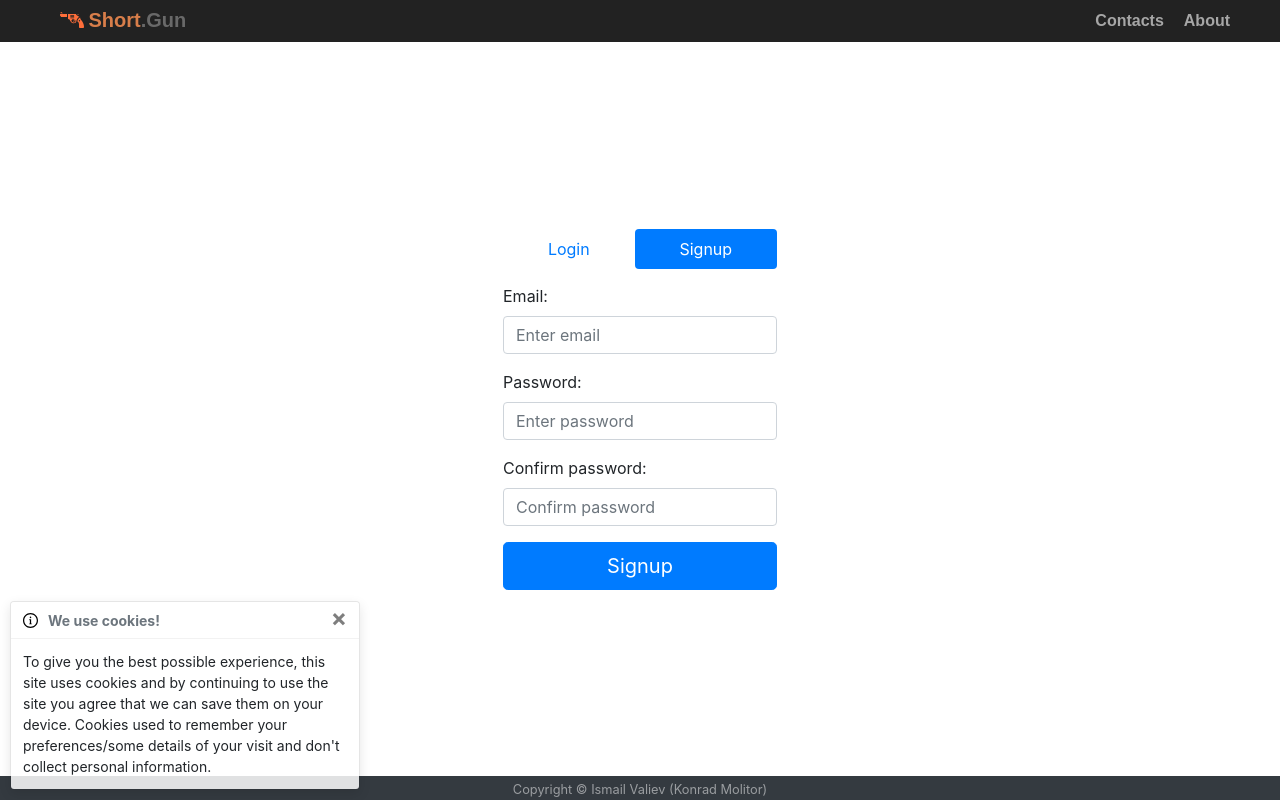
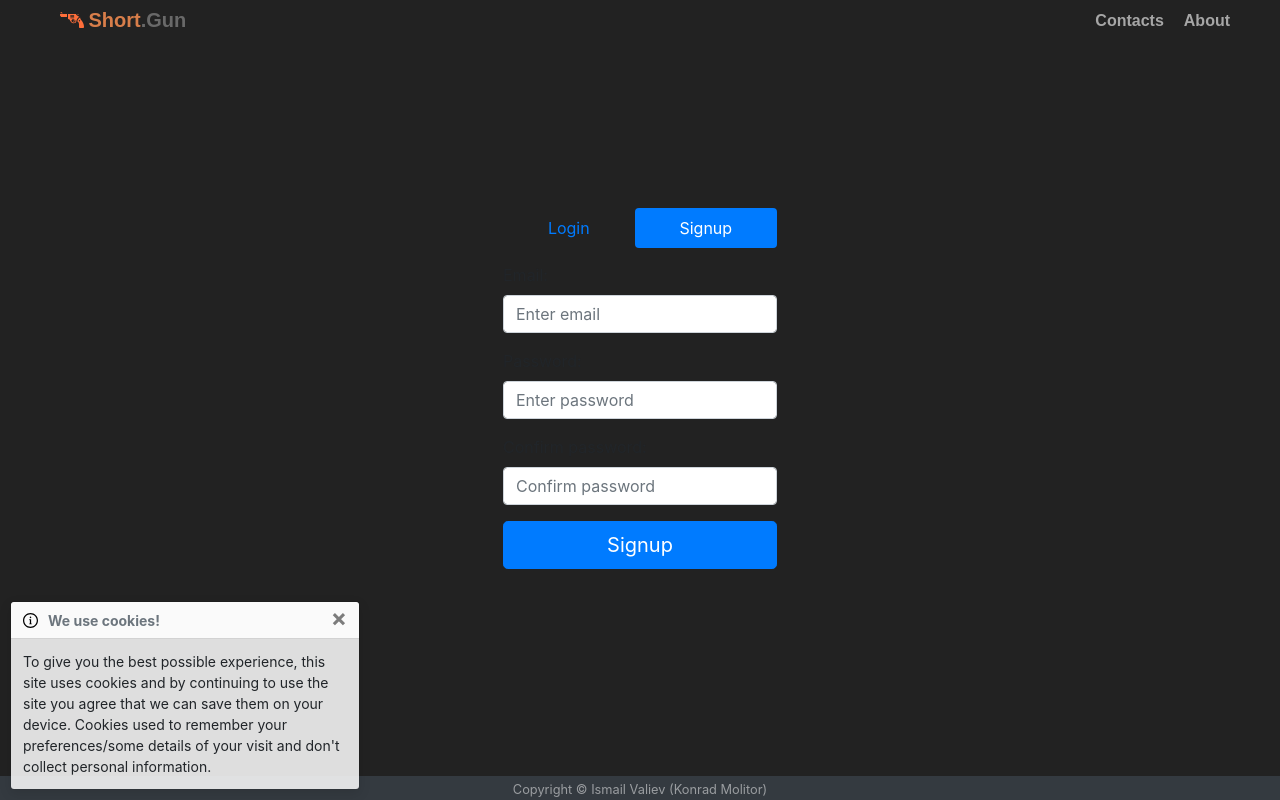
Before and after one commit to konrad-molitor/shortgun-web-front, a React (Create React App) app: page / in a window 1280 px wide. Built offline with nearby package versions, Linux system fonts and the light colour scheme.

Commit message:
refactor to use global styles instead of plain css

```diff
--- a/src/App.tsx
+++ b/src/App.tsx
@@ -1,8 +1,6 @@
 import React, { Component } from 'react';
 import 'bootstrap/dist/css/bootstrap.min.css';
-//import { Navbar, Nav, Toast, Button } from 'react-bootstrap';
-import { Toast, Button } from 'react-bootstrap';
-import { LinkContainer } from 'react-router-bootstrap';
+import { Toast} from 'react-bootstrap';
 import { Switch, Route, Redirect } from 'react-router-dom';
 import About from './components/About';
 import Contacts from './components/Contacts';
--- /dev/null
+++ b/src/globalStyles.ts
@@ -0,0 +1,40 @@
+import { createGlobalStyle } from 'styled-components';
+
+const GlobalStyles = createGlobalStyle`
+  body {
+    margin: 0;
+    font-family: -apple-system, BlinkMacSystemFont, 'Segoe UI', 'Roboto', 'Oxygen',
+      'Ubuntu', 'Cantarell', 'Fira Sans', 'Droid Sans', 'Helvetica Neue',
+      sans-serif;
+    -webkit-font-smoothing: antialiased;
+    -moz-osx-font-smoothing: grayscale;
+    width: 100%;
+    background: #222222;
+  }
+  html, #root, body {
+    height: 100vh;
+  }
+
+  .App {
+    display: flex;
+    flex-direction: column;
+    min-height: 100%;
+  }
+
+  main {
+    min-height: 100%;
+    flex-grow: 1;
+    display: flex;
+    flex-direction: column;
+    justify-content: center;
+  }
+
+  header {
+      position: absolute;
+      top: 0;
+      left: 0;
+      width: 100%;
+  }
+`;
+
+export default GlobalStyles;
--- a/src/index.css
+++ /dev/null
@@ -1,28 +0,0 @@
-body {
-  margin: 0;
-  font-family: -apple-system, BlinkMacSystemFont, 'Segoe UI', 'Roboto', 'Oxygen',
-    'Ubuntu', 'Cantarell', 'Fira Sans', 'Droid Sans', 'Helvetica Neue',
-    sans-serif;
-  -webkit-font-smoothing: antialiased;
-  -moz-osx-font-smoothing: grayscale;
-  width: 100%;
-}
-
-html, #root, body {
-  height: 100vh;
-}
-
-.App {
-  display: flex;
-  flex-direction: column;
-  min-height: 100%;
-  position: relative;
-}
-
-main {
-  min-height: 100%;
-  flex-grow: 1;
-  display: flex;
-  flex-direction: column;
-  justify-content: center;
-}
--- a/src/index.tsx
+++ b/src/index.tsx
@@ -2,11 +2,12 @@ import React from 'react';
 import ReactDOM from 'react-dom';
 import App from './App';
 import { BrowserRouter } from 'react-router-dom';
-import './index.css';
+import GlobalStyles from './globalStyles';
 
 ReactDOM.render(
   (
     <BrowserRouter>
+      <GlobalStyles />
       <App />
     </BrowserRouter>
   )
```
